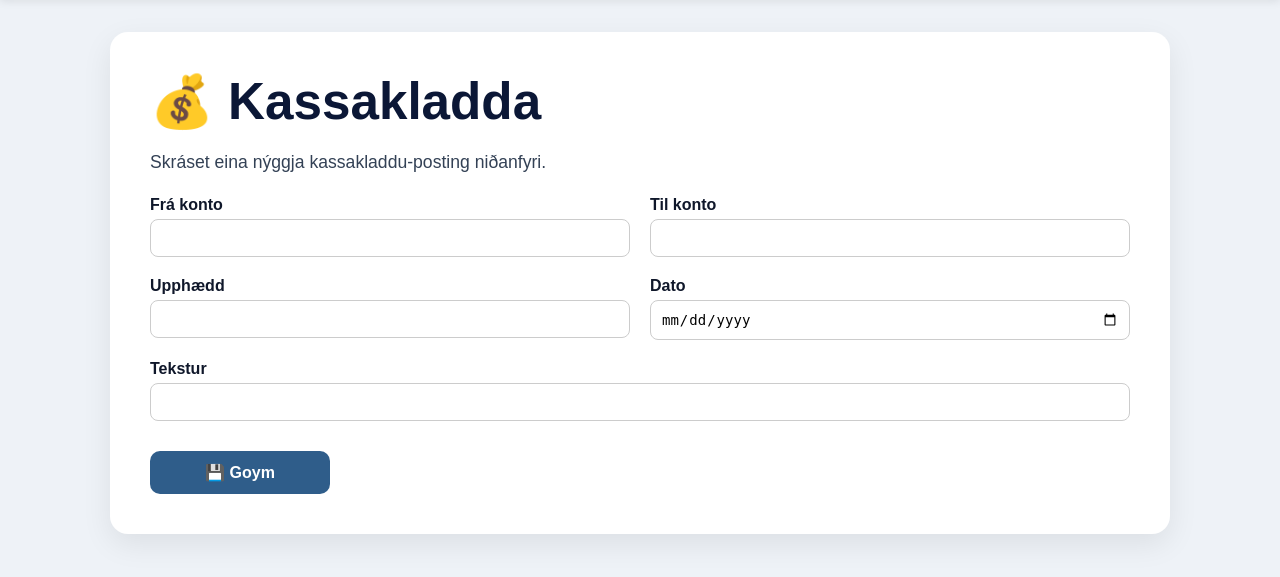
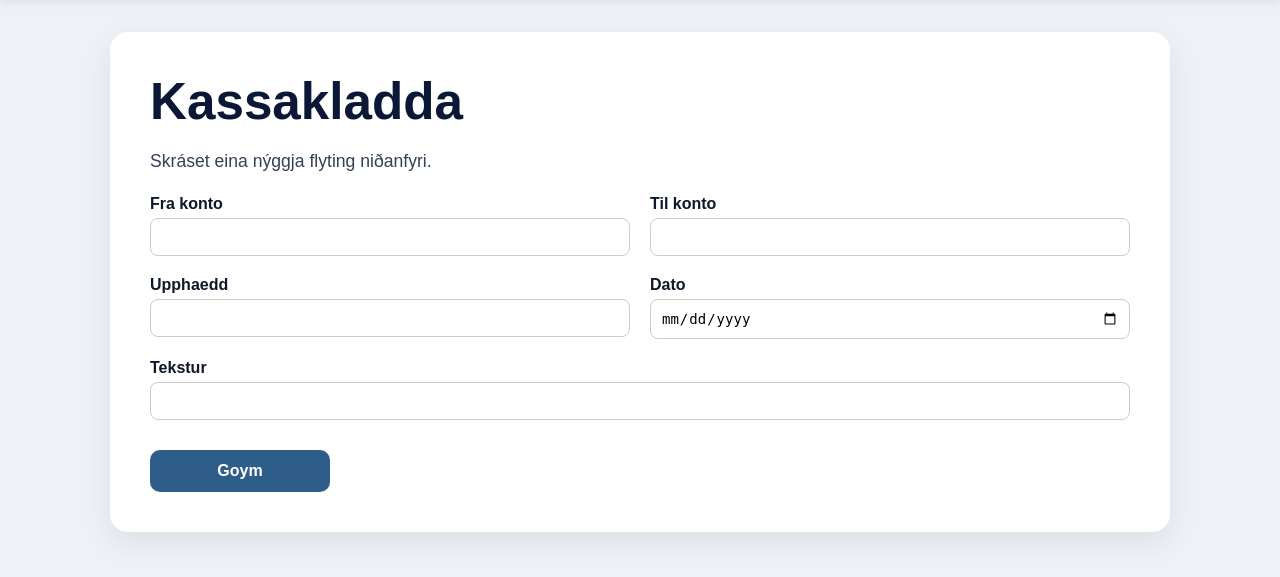
Before and after one commit to tora142/SQL_bank_gui, a Flask app: page /kassakladda in a window 1280 px wide. Shown: the part 108-685 px from the top of the page. Run offline with Flask 3, Linux system fonts and the light colour scheme.

Commit message:
RÆTTINGAR

```diff
--- a/app.py
+++ b/app.py
@@ -10,6 +10,7 @@ app.config.from_object(Config)
 def home():
     return render_template("index.html")
 
+
 @app.route("/um")
 def um():
     return render_template("um.html")
@@ -20,12 +21,16 @@ def kassakladda():
     if request.method == "POST":
         fra_konto = request.form.get("fra_konto")
         til_konto = request.form.get("til_konto")
-        upphædd = request.form.get("upphædd")
+        upphaedd = request.form.get("upphaedd")
         tekstur = request.form.get("tekstur")
         dato = request.form.get("dato")
 
-        if float(upphædd) <= 0:
-            flash("Upphædd má vera størri enn 0", "danger")
+        if not upphaedd:
+            flash("Upphædd manglar.", "danger")
+            return redirect(url_for("kassakladda"))
+
+        if float(upphaedd) <= 0:
+            flash("Upphæddin má vera størri enn 0", "danger")
             return redirect(url_for("kassakladda"))
 
         connection = None
@@ -37,22 +42,23 @@ def kassakladda():
 
             sql = """
                 INSERT INTO KASSAKLADDA
-                (FRÁ_KONTO, TIL_KONTO, UPPHÆDD, TEKSTUR, DATO, STATUS)
+                ("FRÁ_KONTO", TIL_KONTO, "UPPHÆDD", TEKSTUR, DATO, STATUS)
                 VALUES
-                (:fra_konto, :til_konto, :upphædd, :tekstur, TO_DATE(:dato, 'YYYY-MM-DD'), :status)
+                (:fra_konto, :til_konto, :upphaedd, :tekstur,
+                 TO_DATE(:dato, 'YYYY-MM-DD'), :status)
             """
 
             cursor.execute(sql, {
-                "fra_konto": int(fra_konto),
-                "til_konto": int(til_konto),
-                "upphædd": float(upphædd),
+                "fra_konto": int(fra_konto) if fra_konto else None,
+                "til_konto": int(til_konto) if til_konto else None,
+                "upphaedd": float(upphaedd),
                 "tekstur": tekstur,
                 "dato": dato,
-                "status": "Gjort"
+                "status": "BIDAR"
             })
 
             connection.commit()
-            flash("Kassakladdu-postur varð goymdur.", "success")
+            flash("Flytingin er goymd.", "success")
             return redirect(url_for("kassakladda"))
 
         except Exception as e:
@@ -84,7 +90,6 @@ def kontoavrit():
             connection = get_connection()
             cursor = connection.cursor()
 
-            # Henta saldo fyri kontoin
             cursor.execute("""
                 SELECT SALDO
                 FROM KONTO
@@ -95,11 +100,17 @@ def kontoavrit():
             if saldo_row:
                 saldo = saldo_row[0]
 
-            # Henta bókingar/flytingar
             cursor.execute("""
-                SELECT KLADDA_ID, FRÁ_KONTO, TIL_KONTO, UPPHÆDD, TEKSTUR, DATO
+                SELECT KLADDA_ID,
+                       "FRÁ_KONTO",
+                       TIL_KONTO,
+                       "UPPHÆDD",
+                       TEKSTUR,
+                       DATO,
+                       STATUS
                 FROM KASSAKLADDA
-                WHERE FRÁ_KONTO = :konto_id OR TIL_KONTO = :konto_id
+                WHERE "FRÁ_KONTO" = :konto_id
+                   OR TIL_KONTO = :konto_id
                 ORDER BY DATO DESC
             """, {"konto_id": int(konto_id)})
 
@@ -121,5 +132,6 @@ def kontoavrit():
         saldo=saldo
     )
 
+
 if __name__ == "__main__":
-    app.run(debug=True)
+    app.run(host="127.0.0.1", port=5000, debug=True)
--- a/db.py
+++ b/db.py
@@ -8,4 +8,3 @@ def get_connection():
         password=Config.DB_PASSWORD,
         dsn=dsn
     )
-print(Config.DB_HOST)
--- a/templates/index.html
+++ b/templates/index.html
@@ -9,12 +9,12 @@
 <div class="card-links">
 
     <a href="/kassakladda" class="card">
-        <h2>💰 Kassakladda</h2>
+        <h2>Kassakladda</h2>
         <p>Her kanst tú tasta nýggjar flytingar inn í kassakladduna.</p>
     </a>
 
     <a href="/kontoavrit" class="card">
-        <h2>📄 Kontoavrit</h2>
+        <h2>Kontoavrit</h2>
         <p>Síggja allar bókingar fyri eina konto.</p>
     </a>
 
--- a/templates/kassakladda.html
+++ b/templates/kassakladda.html
@@ -3,24 +3,29 @@
 {% block title %}Kassakladda{% endblock %}
 
 {% block content %}
-<h1>💰 Kassakladda</h1>
-<p class="section-intro">Skráset eina nýggja kassakladdu-posting niðanfyri.</p>
+<h1>Kassakladda</h1>
+<p class="section-intro">Skráset eina nýggja flyting niðanfyri.</p>
 
 <form method="POST" class="form-grid">
 
     <div class="form-group">
-        <label for="fra_konto">Frá konto</label>
-        <input type="number" id="fra_konto" name="fra_konto" required>
+        <label for="fra_konto">Fra konto</label>
+        <input type="number" id="fra_konto" name="fra_konto">
     </div>
 
     <div class="form-group">
         <label for="til_konto">Til konto</label>
-        <input type="number" id="til_konto" name="til_konto" required>
+        <input type="number" id="til_konto" name="til_konto">
     </div>
 
     <div class="form-group">
-        <label for="upphædd">Upphædd</label>
-        <input type="number" step="0.01" id="upphædd" name="upphædd" required>
+        <label for="upphaedd">Upphaedd</label>
+        <input
+            type="number"
+            step="0.01"
+            id="upphaedd"
+            name="upphaedd"
+            required>
     </div>
 
     <div class="form-group">
@@ -34,7 +39,7 @@
     </div>
 
     <div class="button-row full">
-        <button type="submit">💾 Goym</button>
+        <button type="submit">Goym</button>
     </div>
 
 </form>
```
Also changed, not shown: templates/kontoavrit.html (+4 -4 lines), README.md.
